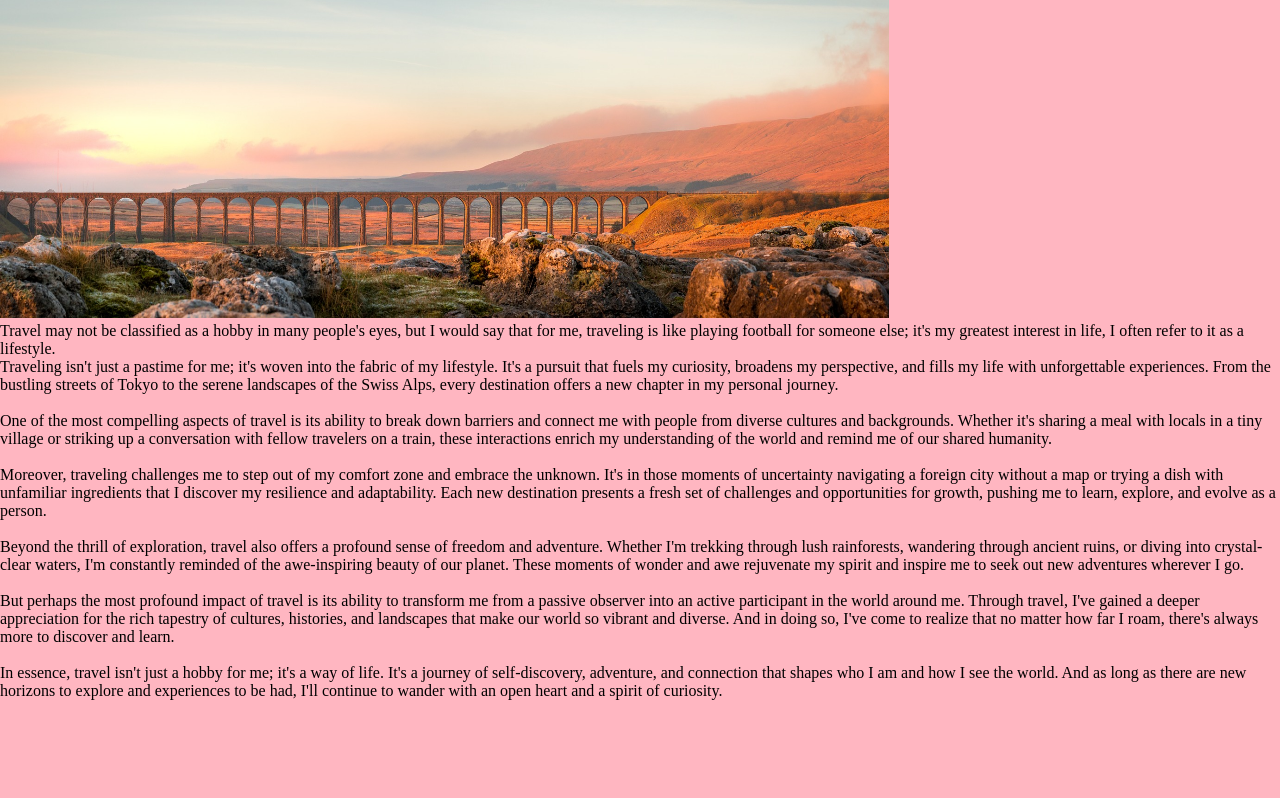
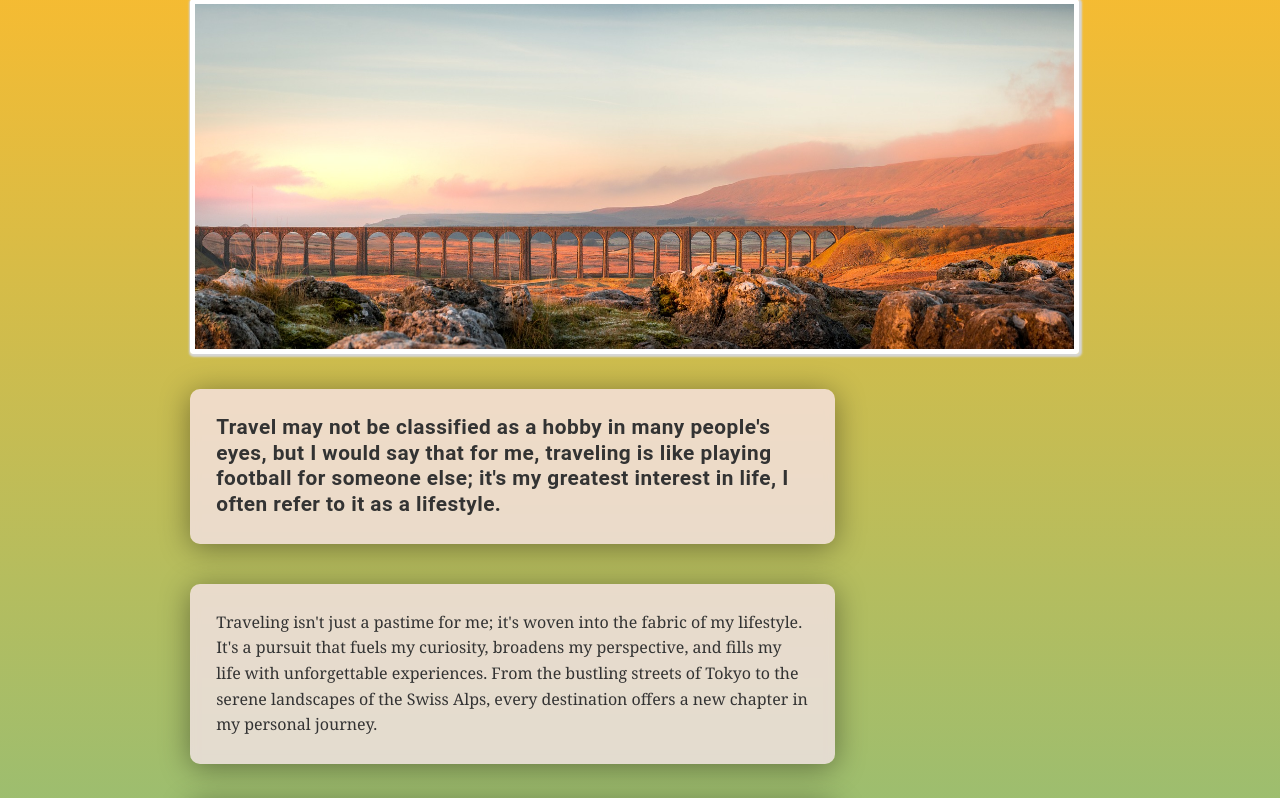
Before and after one commit to JohannaPri/Min-Hobby-Git, a website built with Vite: page index.html in a window 1280 px wide. Shown: the part 74-872 px from the top of the page. Before the commit the page ends 800 px from the top, so only its background shows below. Built offline with nearby package versions, Linux system fonts and the light colour scheme.

Commit message:
Added: Styling in style.css file

```diff
--- a/style.css
+++ b/style.css
@@ -5,6 +5,83 @@
 }
 
 body {
-  background-color: lightpink;
-  color: black;
+  font-family: arial, verdana, helvetica, san-serif;
+  color: #333333;
+  background: rgb(34,193,195);
+  background: -moz-linear-gradient(0deg, rgba(34,193,195,1) 0%, rgba(253,187,45,1) 100%);
+  background: -webkit-linear-gradient(0deg, rgba(34,193,195,1) 0%, rgba(253,187,45,1) 100%);
+  background: linear-gradient(0deg, rgba(34,193,195,1) 0%, rgba(253,187,45,1) 100%);
+  filter: progid:DXImageTransform.Microsoft.gradient(startColorstr="#22c1c3",endColorstr="#fdbb2d",GradientType=1);
 }
+
+main {
+  width: 900px;
+  margin-left: auto;
+  margin-right: auto;
+  font-family: georgia;
+  color: #333333;
+  margin-top: 15px;
+}
+
+article {
+  background: rgba(255, 232, 249, .7);
+  border-radius: 10px;
+  box-shadow: 0 4px 30px rgba(0, 0, 0, 0.4);
+  backdrop-filter: blur(5px);
+  margin-bottom: 15px;
+  padding: 1.635rem;
+  width: 645px;
+  line-height: 1.6rem;
+}
+
+section {
+  padding-top: 15px;
+  float: left;
+  border-radius: 10px;
+  width: 645px;
+}
+
+.introduction {
+  font-family: 'Roboto', sans-serif;
+  font-size: 1.3rem;
+  font-weight: bold;
+  letter-spacing: .03rem;
+  max-width: 645px;
+  margin: 0 auto;
+  margin-bottom: 2.5rem;
+}
+
+.text-content {
+  max-width: 645px;
+  margin: 0 auto;
+  word-wrap: break-word;
+}
+
+img {
+  border-radius: 3px;
+  border: 5px solid #ffffff;
+  margin-bottom: 15px;
+
+  -webkit-box-shadow: 1px 1px 2px 2px #D6D6D6;
+  box-shadow: 1px 1px 2px 2px #D6D6D6;
+}
+
+header h1 {
+  color: #333333;
+  font-size: 2rem;
+  margin-bottom: 15px;
+  margin-top: 15px;
+}
+
+aside {
+  padding: 10px;
+  width: 220px;
+  float: right;
+  margin-top: 15px;
+  margin-right: 10px;
+  padding: 0;
+}
+
+aside:hover {
+  cursor: zoom-in;
+}
```
